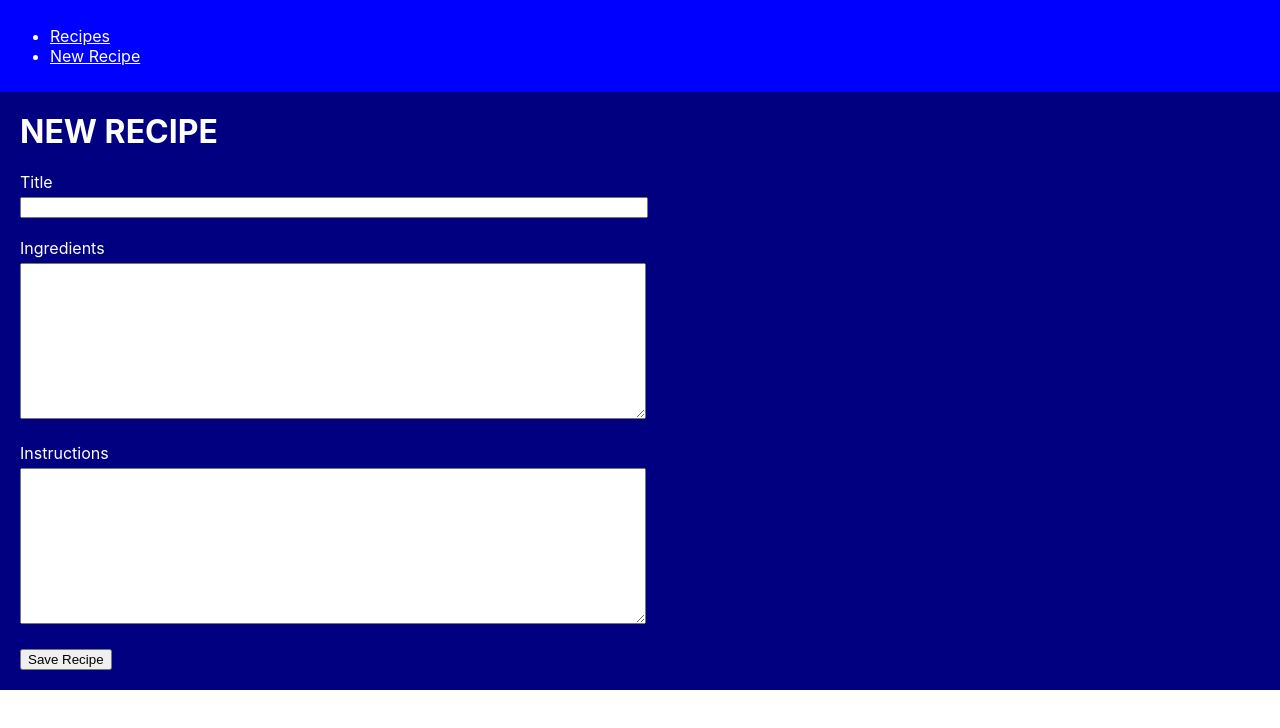
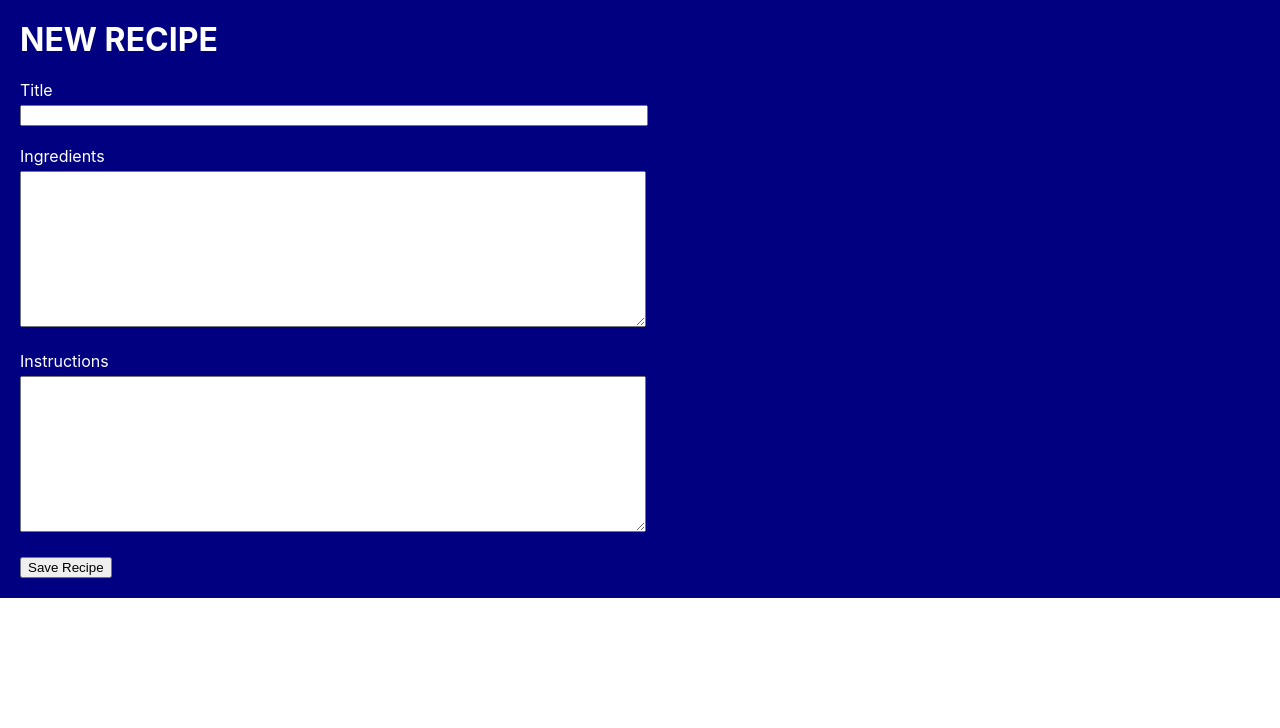
Before and after one commit to tuzmusic/recipe-helper-react-js, a React (Create React App) app: page /recipes/new in a window 1280 px wide. Shown: the top 728 px of the page. Built offline with nearby package versions, Linux system fonts and the light colour scheme.

Commit message:
hide header navigation

```diff
--- a/src/screens/AppContainer.js
+++ b/src/screens/AppContainer.js
@@ -9,7 +9,7 @@ class AppContainer extends Component<Object> {
     return (
       <Router>
         <div style={styles.appContainer}>
-          <Header />
+          {/* <Header /> */}
           <Route exact path="/" component={RecipeIndexPage} />
           <Route exact path="/recipes/new" component={NewRecipePage} />
         </div>
@@ -27,9 +27,9 @@ const Header = props => {
         <li>
           <Link to="/">Recipes</Link>
         </li>
-        <li>
+        {/* <li>
           <Link to="/recipes/new">New Recipe</Link>
-        </li>
+        </li> */}
       </ul>
     </header>
   );
```
